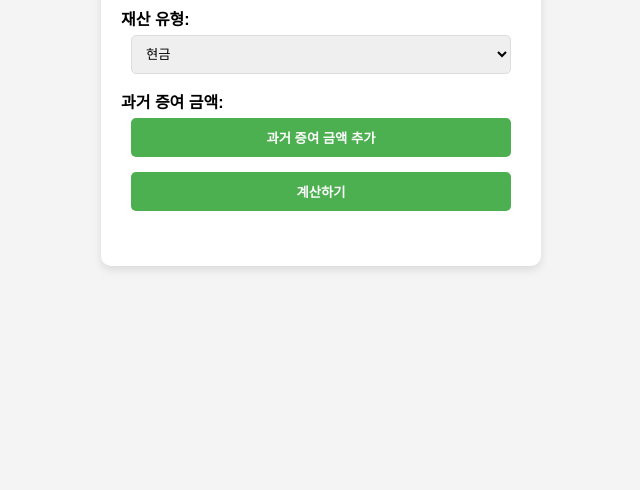
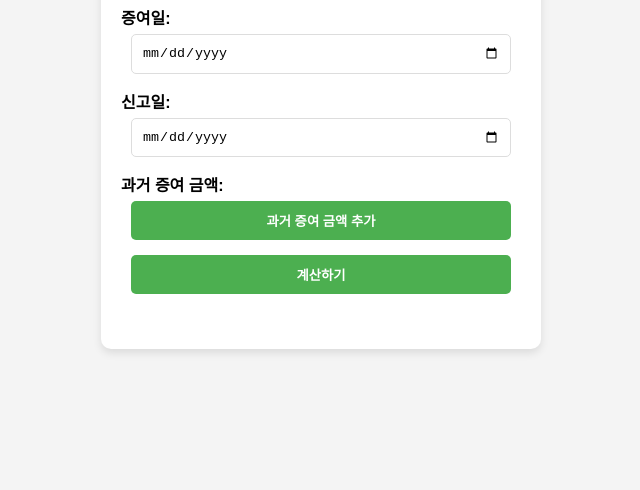
Before and after one commit to dotmen/calculate_gift_tax, a plain HTML site: page index.html in a window 1280 px wide. Shown: the part 310-800 px from the top of the page, without its empty margins (319-959 px from the left). Drawn offline with Linux system fonts and the light colour scheme.

Commit message:
Update index.html
수정

```diff
--- a/index.html
+++ b/index.html
@@ -18,6 +18,12 @@
             </select>
             <div id="additionalFields"></div>
 
+            <label for="giftDate">증여일:</label>
+            <input type="date" id="giftDate" placeholder="연도-월-일">
+
+            <label for="submissionDate">신고일:</label>
+            <input type="date" id="submissionDate" placeholder="연도-월-일">
+
             <label>과거 증여 금액:</label>
             <div id="previousGifts"></div>
             <button type="button" id="addGiftButton">과거 증여 금액 추가</button>
```
